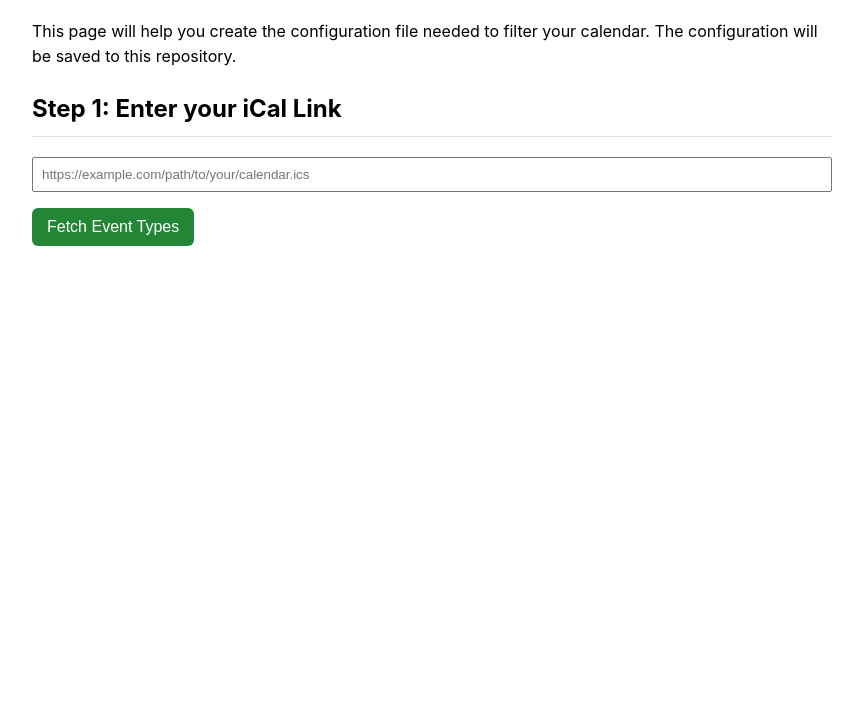
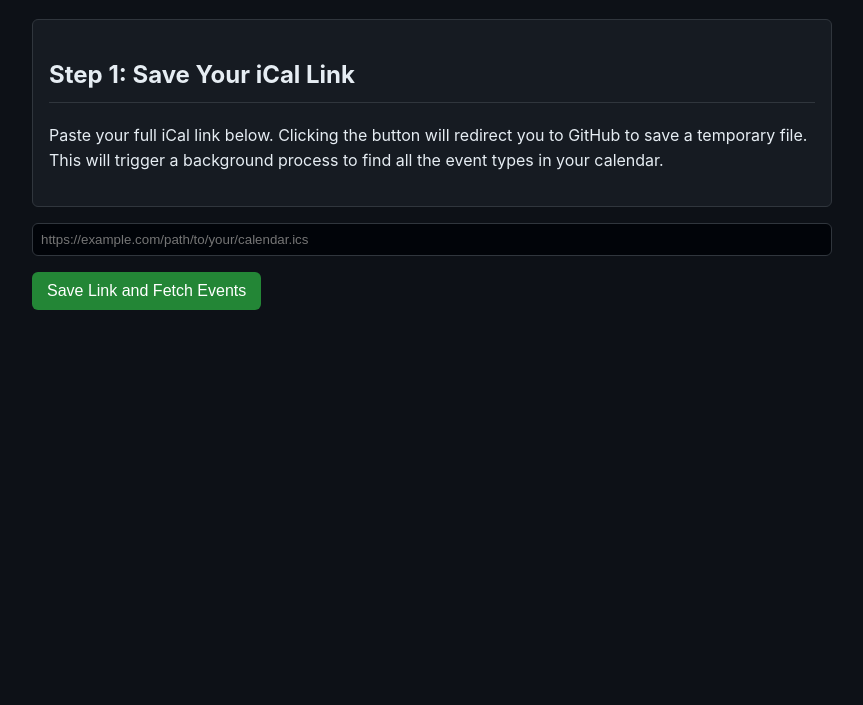
Before and after one commit to BenBar101/self-hosted-ical-filter, a website: page index.html in a window 1280 px wide. Shown: the part 95-800 px from the top of the page, without its empty margins (208-1071 px from the left). Drawn offline with Linux system fonts and the light colour scheme; no server answers.

Commit message:
Update index.html

```diff
--- a/index.html
+++ b/index.html
@@ -5,36 +5,39 @@
     <meta name="viewport" content="width=device-width, initial-scale=1.0">
     <title>iCal Filter Configurator</title>
     <style>
-        body { font-family: -apple-system, BlinkMacSystemFont, "Segoe UI", Roboto, Helvetica, Arial, sans-serif; line-height: 1.6; max-width: 800px; margin: 2rem auto; padding: 0 1rem; }
-        h1, h2 { border-bottom: 1px solid #ddd; padding-bottom: 8px; }
-        input[type="text"] { width: 100%; padding: 8px; margin-bottom: 1rem; box-sizing: border-box; }
+        body { font-family: -apple-system, BlinkMacSystemFont, "Segoe UI", Roboto, Helvetica, Arial, sans-serif; line-height: 1.6; max-width: 800px; margin: 2rem auto; padding: 0 1rem; color: #e6edf3; background-color: #0d1117; }
+        h1, h2 { border-bottom: 1px solid #30363d; padding-bottom: 8px; }
+        input[type="text"] { width: 100%; padding: 8px; margin-bottom: 1rem; box-sizing: border-box; background-color: #010409; border: 1px solid #30363d; color: #e6edf3; border-radius: 6px; }
         button { background-color: #238636; color: white; padding: 10px 15px; border: none; border-radius: 6px; cursor: pointer; font-size: 16px; }
-        button:disabled { background-color: #999; cursor: not-allowed; }
-        #event-list { border: 1px solid #ddd; padding: 10px; border-radius: 6px; max-height: 300px; overflow-y: auto; }
+        button:disabled { background-color: #555; cursor: not-allowed; }
+        #event-list { border: 1px solid #30363d; background-color: #161b22; padding: 10px; border-radius: 6px; max-height: 300px; overflow-y: auto; }
         .event-item { display: block; margin-bottom: 5px; }
-        .error { color: red; font-weight: bold; }
+        .info { background-color: #161b22; border: 1px solid #30363d; padding: 1rem; border-radius: 6px; margin-bottom: 1rem;}
         .hidden { display: none; }
     </style>
 </head>
 <body>
     <h1>iCal Filter Configurator</h1>
-    <p>This page will help you create the configuration file needed to filter your calendar. The configuration will be saved to this repository.</p>
 
-    <h2>Step 1: Enter your iCal Link</h2>
-    <input type="text" id="icalUrl" placeholder="https://example.com/path/to/your/calendar.ics">
-    <button id="fetchBtn" onclick="fetchEvents()">Fetch Event Types</button>
-    <p id="error" class="error hidden"></p>
-
-    <div id="filter-section" class="hidden">
-        <h2>Step 2: Choose Events to HIDE</h2>
-        <p>Check the box next to any event type you want to remove from your calendar.</p>
-        <div id="event-list"></div>
+    <!-- PHASE 1: User needs to input their link -->
+    <div id="phase1">
+        <div class="info">
+            <h2>Step 1: Save Your iCal Link</h2>
+            <p>Paste your full iCal link below. Clicking the button will redirect you to GitHub to save a temporary file. This will trigger a background process to find all the event types in your calendar.</p>
+        </div>
+        <input type="text" id="icalUrlInput" placeholder="https://example.com/path/to/your/calendar.ics">
+        <button id="saveLinkBtn">Save Link and Fetch Events</button>
     </div>
 
-    <div id="generate-section" class="hidden">
-        <h2>Step 3: Generate Configuration File</h2>
-        <p>This will take you to GitHub to save a `config.json` file to your repository. Simply scroll down and click the green "Commit new file" button on that page.</p>
-        <button id="generateBtn" onclick="generateConfigFile()">Generate Configuration File</button>
+    <!-- PHASE 2: User has saved the link and events have been found -->
+    <div id="phase2" class="hidden">
+        <div class="info">
+            <h2>Step 2: Choose Events to HIDE</h2>
+            <p>Your event types have been found! Check the box next to any event you want to remove. When you're done, click the button to save your final configuration.</p>
+        </div>
+        <div id="event-list"></div>
+        <br>
+        <button id="saveFilterBtn">Save Final Filter</button>
     </div>
 
     <script src="script.js"></script>
```
